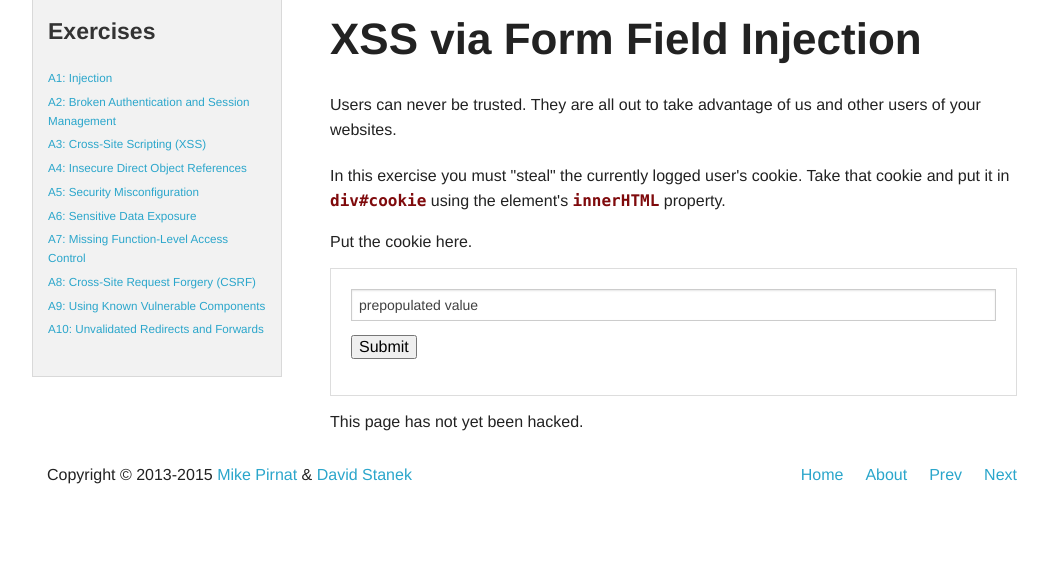
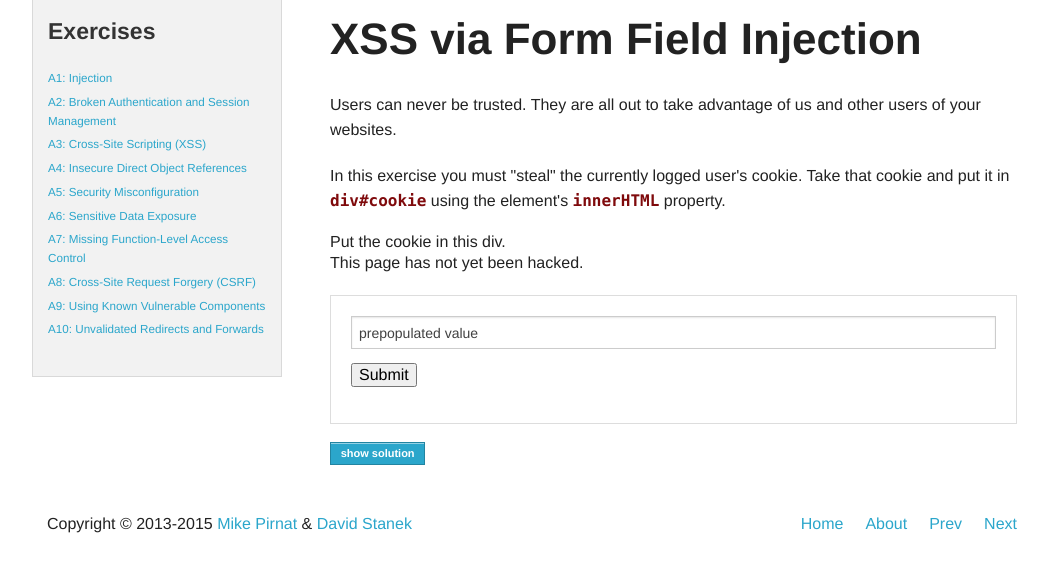
Before and after one commit to mpirnat/lets-be-bad-guys, a Django app: a page that uses badguys/templates/vulnerable/xss/form.html in a window 1280 px wide. Shown: the part 120-692 px from the top of the page, without its empty margins (108-1156 px from the left). Run offline with Django 3.2, Linux system fonts and the light colour scheme; some libraries are stand-ins or nearby versions.

Commit message:
Rehabilitated XSS form field exercise

```diff
--- a/badguys/static/js/exercises/xss-form.js
+++ b/badguys/static/js/exercises/xss-form.js
@@ -1,11 +1,42 @@
+var solutionHTML = FSTR(function(){/*
+<h4>Solution</h4>
+<p>A correct URL looks like:</p>
+<p><a href="/cross-site-scripting/form-field?qs=hello%22%3E%3Cscript%3Edocument.getElementById%28%27cookie%27%29.innerHTML%253Ddocument.cookie%253B%3C/script%3E%3Ca%20name%3D%22">/cross-site-scripting/form-field?qs=hello%22%3E%3Cscript%3Edocument.getElementById%28%27cookie%27%29.innerHTML%253Ddocument.cookie%253B%3C/script%3E%3Ca%20name%3D%22</a>
+*/});
+
 $(function() {
     var result = '';
     var cookie = document.getElementById('cookie').firstChild.nodeValue;
-    if (cookie.search('csrftoken') > -1) {
-        result = '<strong>Success!</strong> You have managed to ' +
-            'steal cookies from our user.';
+    var nextSib = document.getElementById('qs').nextSibling;
+    var attributes = document.getElementById('qs').attributes;
+
+    if(nextSib && nextSib.tagName == 'SCRIPT') {
+        result = '<div class="answer panel"><strong>Surprise!</strong> '+
+                'Your browser is blocking XSS here. Take a look at the page ' +
+                'source and see what it\'s doing.</div>';
+        $('#result').html(result);
+        return;
+    }
+
+    for(var i=0; i<attributes.length; i++) {
+        var attributeName = attributes[i].name.toLowerCase();
+        var attributeValue = attributes[i].value;
+
+        if(attributeName.indexOf('on') == 0 && attributeValue == '') {
+            result = '<div class="answer panel"><strong>Surprise!</strong> '+
+                'Your browser is blocking XSS here. Take a look at the page ' +
+                'source and see what it\'s doing.</div>';
+            $('#result').html(result);
+            return;
+        }
+    }
+
+    if (cookie.search('monster') > -1) {
+        result = '<div class="answer panel"><strong>Success!</strong> '+
+            'You have managed to steal cookies from our user.</div>';
     } else {
-        result = 'This page has not yet been hacked.';
+        result = '<p>This page has not yet been hacked.</p>';
     }
+
     $('#result').html(result);
 });
--- a/badguys/templates/vulnerable/xss/form.html
+++ b/badguys/templates/vulnerable/xss/form.html
@@ -19,16 +19,21 @@ us and other users of your websites.</p>
 Take that cookie and put it in <code>div#cookie</code> using the element's
 <code>innerHTML</code> property.</p>
 
-<div id="cookie">Put the cookie here.</div>
+<div id="cookie">Put the cookie in this div.</div>
+
+<div id="result"></div>
 
 <fieldset>
 <form method="get">
-    <input type="text" name="qs" value="{{qs|safe}}">
+    <input type="text" name="qs" id="qs" value="{{qs|safe}}">
     <input type="submit" value="Submit">
 </form>
 </fieldset>
 
-<div id="result"></div>
+{% if qs != "hello" %}
+    <a class="tiny button" id="show_solution">show solution</a>
+{% endif %}
+    <div class="solution panel"></div>
 {% endblock %}
 
 {% block extra_topnav %}
--- a/badguys/vulnerable/views.py
+++ b/badguys/vulnerable/views.py
@@ -96,7 +96,9 @@ def code_execution(request):
 
 def xss_form(request):
     env = {'qs': request.GET.get('qs', 'hello')}
-    return render(request, 'vulnerable/xss/form.html', env)
+    response = render(request, 'vulnerable/xss/form.html', env)
+    response.set_cookie(key='monster', value='omnomnomnomnom!')
+    return response
 
 
 def xss_path(request, path='default'):
```
